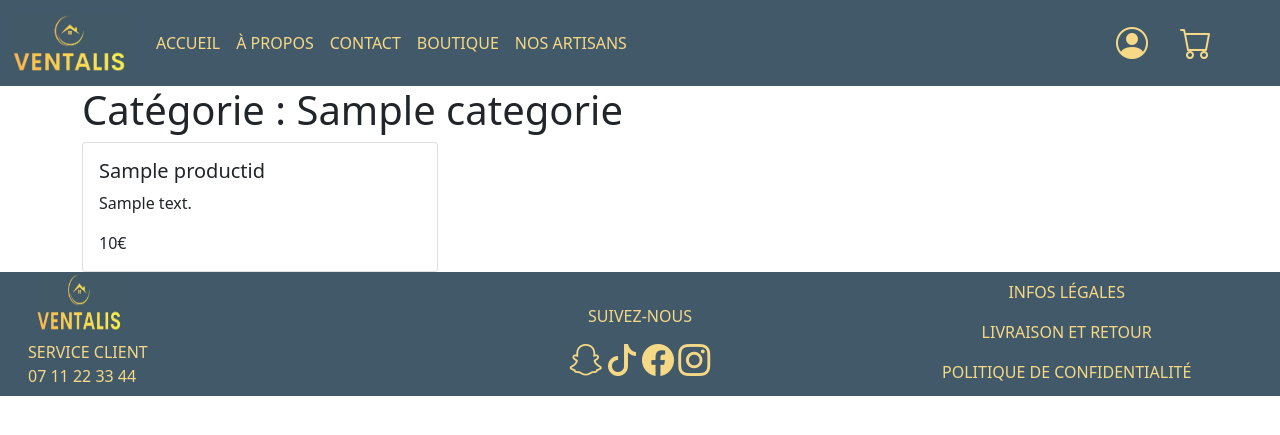
After one commit to medkhaled/RNCP, a Symfony app: template templates/boutique/show.html.twig in a window 1280 px wide. The commit adds this page. Shown: the top 435 px of the page. Run offline with Twig, Linux system fonts and the light colour scheme; the template is opened without the code that fills it: most values are stand-ins (such as "Sample title", 1, 10 or a date in 2020); some libraries are stand-ins or nearby versions.

Commit message:
Afficher les produits et les categories pour les sutilisateurs

```diff
--- a/src/Entity/Category.php
+++ b/src/Entity/Category.php
@@ -54,6 +54,7 @@ class Category
         return $this->productid;
     }
 
+
     public function addProductid(Product $productid): static
     {
         if (!$this->productid->contains($productid)) {
--- a/templates/_partials/_nav.html.twig
+++ b/templates/_partials/_nav.html.twig
@@ -43,7 +43,7 @@
                         <a class="nav-link navlinks" href="#">contact</a>
                     </li>
                     <li class="nav-item">
-                        <a class="nav-link navlinks" href="#">boutique</a>
+                        <a class="nav-link navlinks" href="{{ path('app_boutique') }}">boutique</a>
                     </li>
                     <li class="nav-item">
                         <a class="nav-link navlinks" href="#">nos artisans</a>
--- /dev/null
+++ b/templates/boutique/show.html.twig
@@ -0,0 +1,27 @@
+{% extends 'base.html.twig' %}
+
+{% block title %}Liste des catégories
+{% endblock %}
+
+{% block body %}
+
+	<div class="container">
+		<h1>Catégorie : {{ categorie.name }}</h1>
+		<div class="row">
+		{% for produit in categorie.productid %}
+
+				<div class="col-4">
+					<div class="card">
+						<div class="card-body">
+							<h5 class="card-title">{{produit.name}}</h5>
+							<p class="card-text">{{produit.description}}</p>
+							<p class="card-text">{{produit.price}}€</p>
+
+						</div>
+					</div>
+				</div>
+		{% endfor %}
+		</div>
+
+	</div>
+{% endblock %}
```
Also changed, not shown: src/Controller/BoutiqueController.php (added, +30 -0 lines), templates/boutique/index.html.twig (added, +25 -0 lines).
